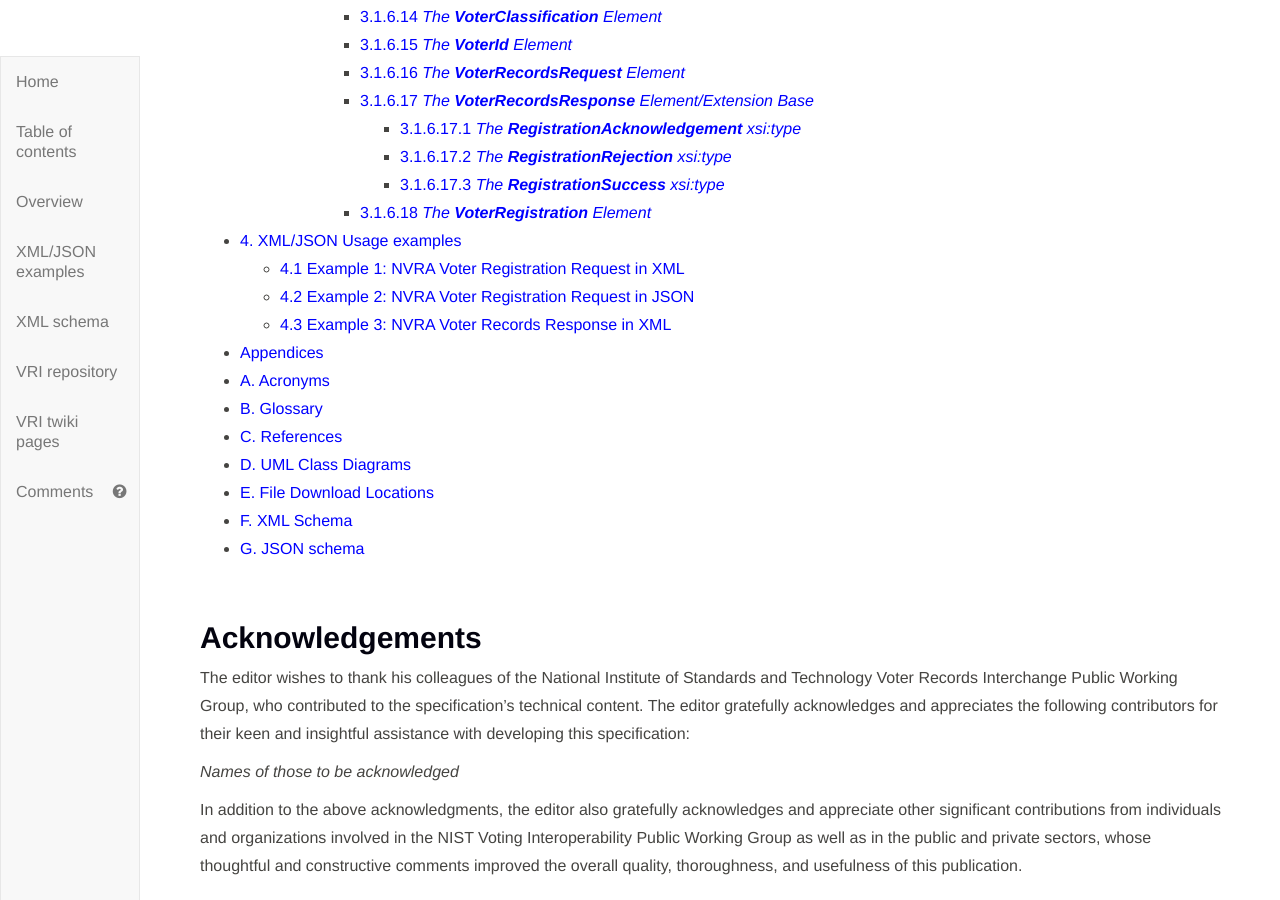
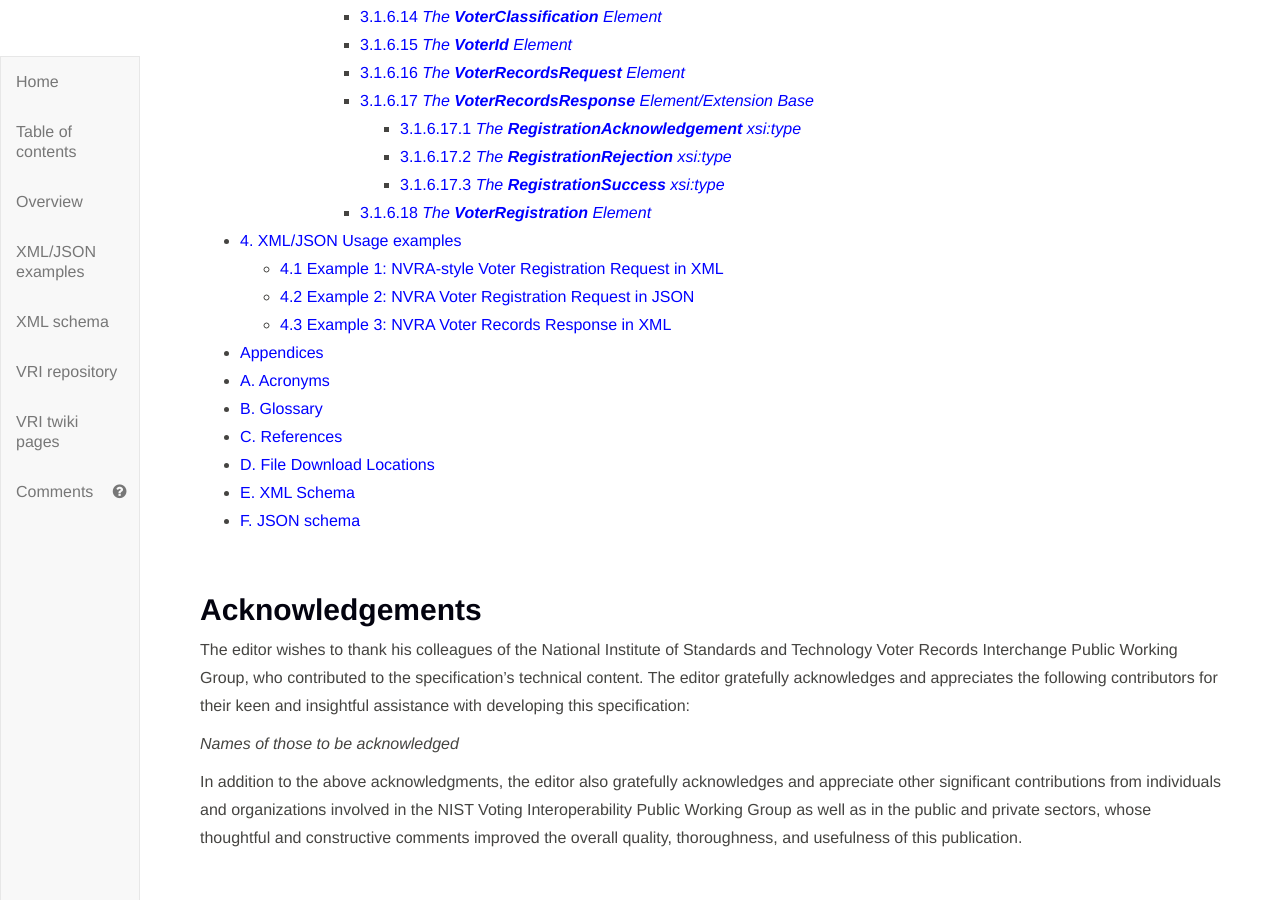
Before and after one commit to usnistgov/VoterRecordsInterchange, a Jekyll site: the page built from index.md, in a window 1280 px wide and 900 px high, scrolled down 2505 px. Built offline with Jekyll 4.4.1, drawn with Linux system fonts in a browser that asks for light colours; our own code applies the rules of GitHub Pages for plain Markdown files.

Commit message:
fixed minor issues

```diff
--- a/index.md
+++ b/index.md
@@ -108,17 +108,16 @@
 				- [3.1.6.17.3 *The **RegistrationSuccess** xsi:type*](#316173-the-registrationsuccess-xsitype)
 			- [3.1.6.18 *The **VoterRegistration** Element*](#31618-the-voterregistration-element)
 - [4. XML/JSON Usage examples](#4-xmljson-usage-examples)
-	- [4.1 Example 1: NVRA Voter Registration Request in XML](#41-example-1-nvra-voter-registration-request-in-xml)
+	- [4.1 Example 1: NVRA-style Voter Registration Request in XML](#41-example-1-nvra-style-voter-registration-request-in-xml)
 	- [4.2 Example 2: NVRA Voter Registration Request in JSON](#42-example-2-nvra-voter-registration-request-in-json)
 	- [4.3 Example 3: NVRA Voter Records Response in XML](#43-example-3-nvra-voter-records-response-in-xml)
 - [Appendices](#appendices)
 - [A. Acronyms](#a-acronyms)
 - [B. Glossary](#b-glossary)
 - [C. References](#c-references)
-- [D. UML Class Diagrams](#d-uml-class-diagrams)
-- [E. File Download Locations](#e-file-download-locations)
-- [F. XML Schema](#f-xml-schema)
-- [G. JSON schema](#g-json-schema)
+- [D. File Download Locations](#d-file-download-locations)
+- [E. XML Schema](#e-xml-schema)
+- [F. JSON schema](#f-json-schema)
 
 <!-- /TOC -->
 
```
